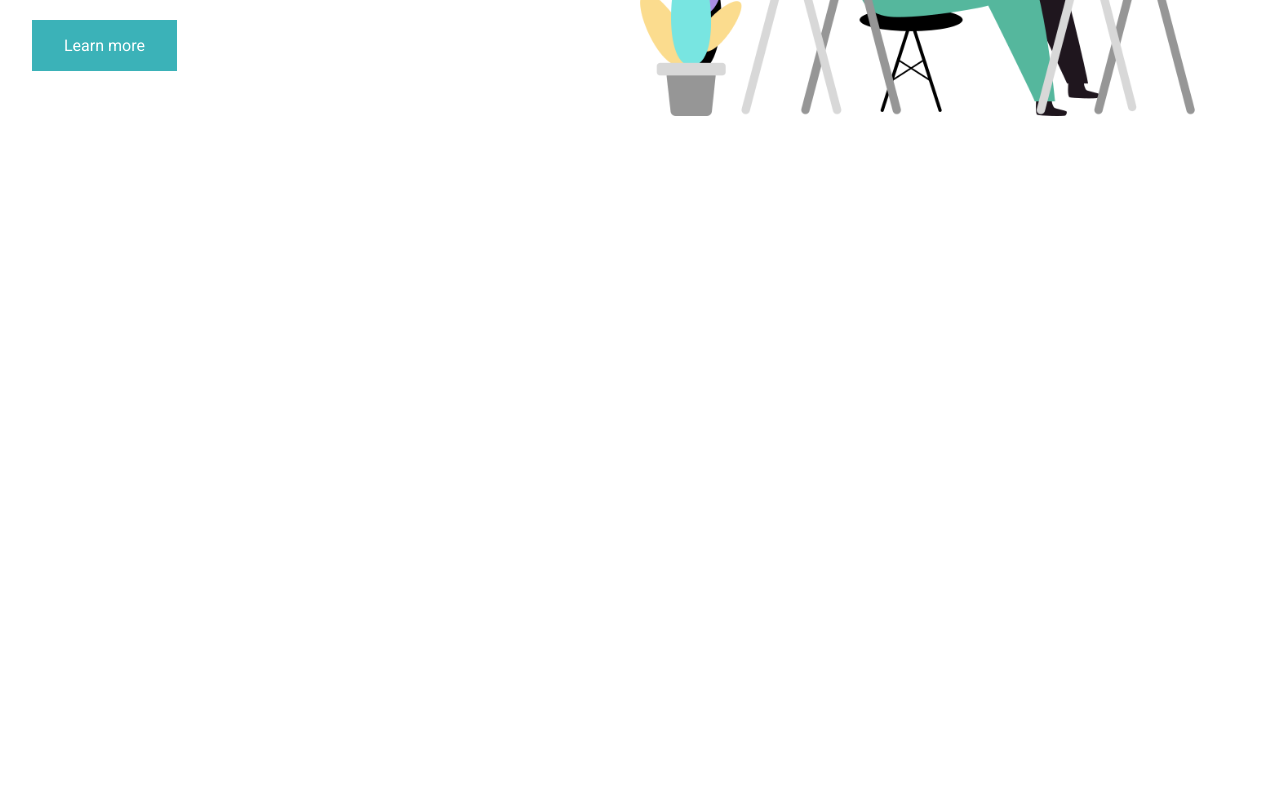
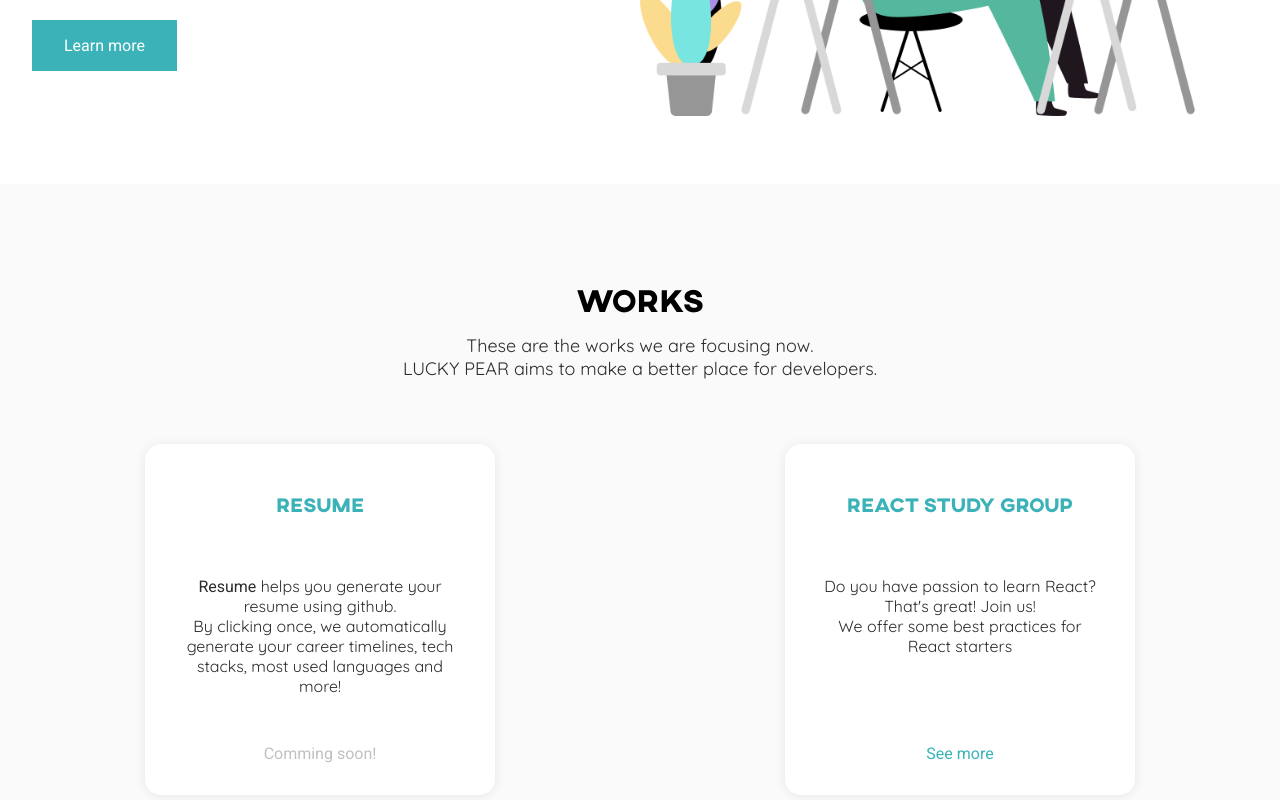
Before and after one commit to Lucky-pear/luckypear-landing, a React (Create React App) app: page / in a window 1280 px wide. Shown: the part 390-1190 px from the top of the page. Before the commit the page ends 800 px from the top, so only its background shows below. Built offline with nearby package versions, Linux system fonts and the light colour scheme.

Commit message:
feat: add works

```diff
--- /dev/null
+++ b/src/@types/typed.d.ts
@@ -0,0 +1,5 @@
+export interface WorkType {
+  title: string;
+  description?: string;
+  link?: string;
+}
--- a/src/components/buttons/Button.tsx
+++ b/src/components/buttons/Button.tsx
@@ -4,15 +4,13 @@ import styled from 'styled-components'
 import { Colors } from '../../styles/colors';
 
 export interface ButtonProps extends React.HTMLAttributes<HTMLDivElement> {
+  link?: string,
   onClick?: React.MouseEventHandler<Element>
 }
 
-const Container = styled.div`
+const Wrapper = styled.div`
   cursor: pointer;
-  background-color: ${Colors.primary};
-  color: ${Colors.white};
-  padding: 1rem 2rem;
-  width: fit-content;
+  color: ${Colors.primary};
 `;
 
 export const Button: React.FC<ButtonProps> = (props) => {
@@ -21,15 +19,17 @@ export const Button: React.FC<ButtonProps> = (props) => {
       e.preventDefault();
       e.stopPropagation();
       props.onClick(e);
+    } else if(props.link) {
+      window.open(props.link);
     }
   }
 
   return (
-    <Container
+    <Wrapper
       {...props}
       onClick={_onClick}
     >
       {props.children}
-    </Container>
+    </Wrapper>
   )
 }
--- /dev/null
+++ b/src/components/buttons/ColorButton.tsx
@@ -0,0 +1,22 @@
+
+import React from 'react';
+import styled from 'styled-components'
+import { Colors } from '../../styles/colors';
+import { ButtonProps, Button } from './Button';
+
+const Wrapper = styled.div`
+  background-color: ${Colors.primary};
+  color: ${Colors.white};
+  padding: 1rem 2rem;
+  width: fit-content;
+`;
+
+export const ColorButton: React.FC<ButtonProps> = (props) => {
+  return (
+    <Button {...props}>
+      <Wrapper>
+        {props.children}
+      </Wrapper>
+    </Button>
+  )
+}
--- /dev/null
+++ b/src/components/cards/WorkCard.tsx
@@ -0,0 +1,68 @@
+import React from 'react';
+import styled from 'styled-components';
+import { FontFamily } from '../../styles/fonts';
+import { Colors, Shadows } from '../../styles/colors';
+import { WorkType } from '../../@types/typed';
+import { Button } from '../buttons/Button';
+
+const Wrapper = styled.div`
+  background-color: ${Colors.white};
+  padding-top: 3rem;
+  padding-bottom: 2rem;
+  box-shadow: ${Shadows.underShadow};
+  border-radius: 1rem;
+  max-width: 350px;
+  text-align: center;
+  display: flex;
+  flex-direction: column;
+  align-items: center;
+`;
+const Title = styled.div`
+  color: ${Colors.primary};
+  font-family: ${FontFamily.Axis};
+  font-size: 20px;
+  margin-bottom: 3em;
+`;
+const Description = styled.div`
+  color: ${Colors.darkGrey};
+  font-family: ${FontFamily.Quicksand};
+  margin-bottom: 3em;
+  margin-left: 2rem;
+  margin-right: 2rem;
+`;
+const Footer = styled.div`
+  flex: 1;
+  align-items: flex-end;
+  display: flex;
+`;
+const CommingSoon = styled.div`
+  color: ${Colors.grey};
+`;
+
+const WorkCard: React.FC<WorkType> = ({
+  title,
+  description,
+  link
+}) => {
+  return (
+    <Wrapper>
+      <Title>
+        {title}
+      </Title>
+      {description && <Description dangerouslySetInnerHTML={{ __html: description }} />}
+      <Footer>
+        {link ?
+          <Button link={link}>
+            See more
+          </Button>
+          :
+          <CommingSoon>
+            Comming soon!
+          </CommingSoon>
+        }
+      </Footer>
+    </Wrapper>
+  );
+}
+
+export default WorkCard;
--- a/src/components/main/Main.tsx
+++ b/src/components/main/Main.tsx
@@ -1,16 +1,18 @@
 import React from 'react';
 import About from '../sections/About';
 import styled from 'styled-components';
+import WorksContainer from '../sections/WorksContainer';
+
+const Wrapper = styled.main`
+`;
 
 const Main: React.FC = () => {
   return (
     <Wrapper>
       <About />
+      <WorksContainer />
     </Wrapper>
   );
 }
 
-const Wrapper = styled.main`
-`;
-
 export default Main;
--- a/src/components/sections/About.tsx
+++ b/src/components/sections/About.tsx
@@ -3,7 +3,7 @@ import styled from 'styled-components';
 import images from '../../assets/images';
 import { Colors } from '../../styles/colors';
 import { FontFamily } from '../../styles/fonts';
-import { Button } from '../buttons/Button';
+import { ColorButton } from '../buttons/ColorButton';
 
 const Wrapper = styled.div`
   display: flex;
@@ -24,7 +24,7 @@ const Subtitle = styled.div`
   font-family: ${FontFamily.Quicksand};
   font-size: 24px;
   margin-bottom: 2rem;
-  color: ${Colors.lightGrey};
+  color: ${Colors.grey};
 `;
 const ImageWrapper = styled.div`
   flex: 1;
@@ -46,9 +46,9 @@ const About: React.FC = () => {
           We write codes to write less codes.<br />
           Focus on your code, rest will be done by us.
         </Subtitle>
-        <Button>
+        <ColorButton>
           Learn more
-        </Button>
+        </ColorButton>
       </InfoWrapper>
       <ImageWrapper>
         <Background src={images.aboutBG} />
--- /dev/null
+++ b/src/components/sections/Works.tsx
@@ -0,0 +1,53 @@
+import React from 'react';
+import styled from 'styled-components';
+import { FontFamily } from '../../styles/fonts';
+import { Colors } from '../../styles/colors';
+import WorkCard from '../cards/WorkCard';
+import { WorkType } from '../../@types/typed';
+
+const Wrapper = styled.div`
+  display: flex;
+  flex-direction: column;
+  justify-content: center;
+  align-items: center;
+  padding: 6rem 0rem;
+  background-color: ${Colors.lightGrey};
+`;
+const Title = styled.div`
+  font-family: ${FontFamily.Axis};
+  font-size: 32px;
+`;
+const Subtitle = styled.div`
+  font-family: ${FontFamily.Quicksand};
+  color: ${Colors.darkGrey};
+  font-size: 18px;
+  text-align: center;
+  margin-top: 1rem;
+`;
+const WorkCardWrapper = styled.div`
+  display: flex;
+  justify-content: space-around;
+  width: 100%;
+  margin-top: 4rem;
+`;
+
+const Works: React.FC<{ works:WorkType[] }> = ({
+  works
+}) => {
+  return (
+    <Wrapper>
+      <Title>
+        Works
+      </Title>
+      <Subtitle>
+        These are the works we are focusing now.<br/>
+        LUCKY PEAR aims to make a better place for developers.
+      </Subtitle>
+      <WorkCardWrapper>
+        {works.map(work => <WorkCard key={work.title} {...work}/>)}
+      </WorkCardWrapper>
+    </Wrapper>
+  );
+}
+
+export default Works;
--- /dev/null
+++ b/src/components/sections/WorksContainer.tsx
@@ -0,0 +1,23 @@
+import React from 'react';
+import Works from './Works';
+import { WorkType } from '../../@types/typed';
+
+const works: WorkType[] = [
+  {
+    title: 'Resume',
+    description: `<b>Resume</b> helps you generate your resume using github.<br/>By clicking once, we automatically generate your career timelines, tech stacks, most used languages and more!`,
+  },
+  {
+    title: 'React study group',
+    description: `Do you have passion to learn React?<br/>That's great! Join us!<br/>We offer some best practices for React starters`,
+    link: 'https://github.com/orgs/Lucky-pear/teams/react-study-group'
+  },
+]
+
+const WorksContainer: React.FC = () => {
+  return (
+    <Works works={works} />
+  );
+}
+
+export default WorksContainer;
--- a/src/styles/colors.ts
+++ b/src/styles/colors.ts
@@ -3,7 +3,8 @@ export enum Colors {
   secondary = '#38CFAC',
 
   darkGrey = "#2d2c2c",
-  lightGrey = "#C0C0C0",
+  grey = "#C0C0C0",
+  lightGrey = "#fafafa",
 
   white = '#ffffff',
   transparent = 'transparent',
```
